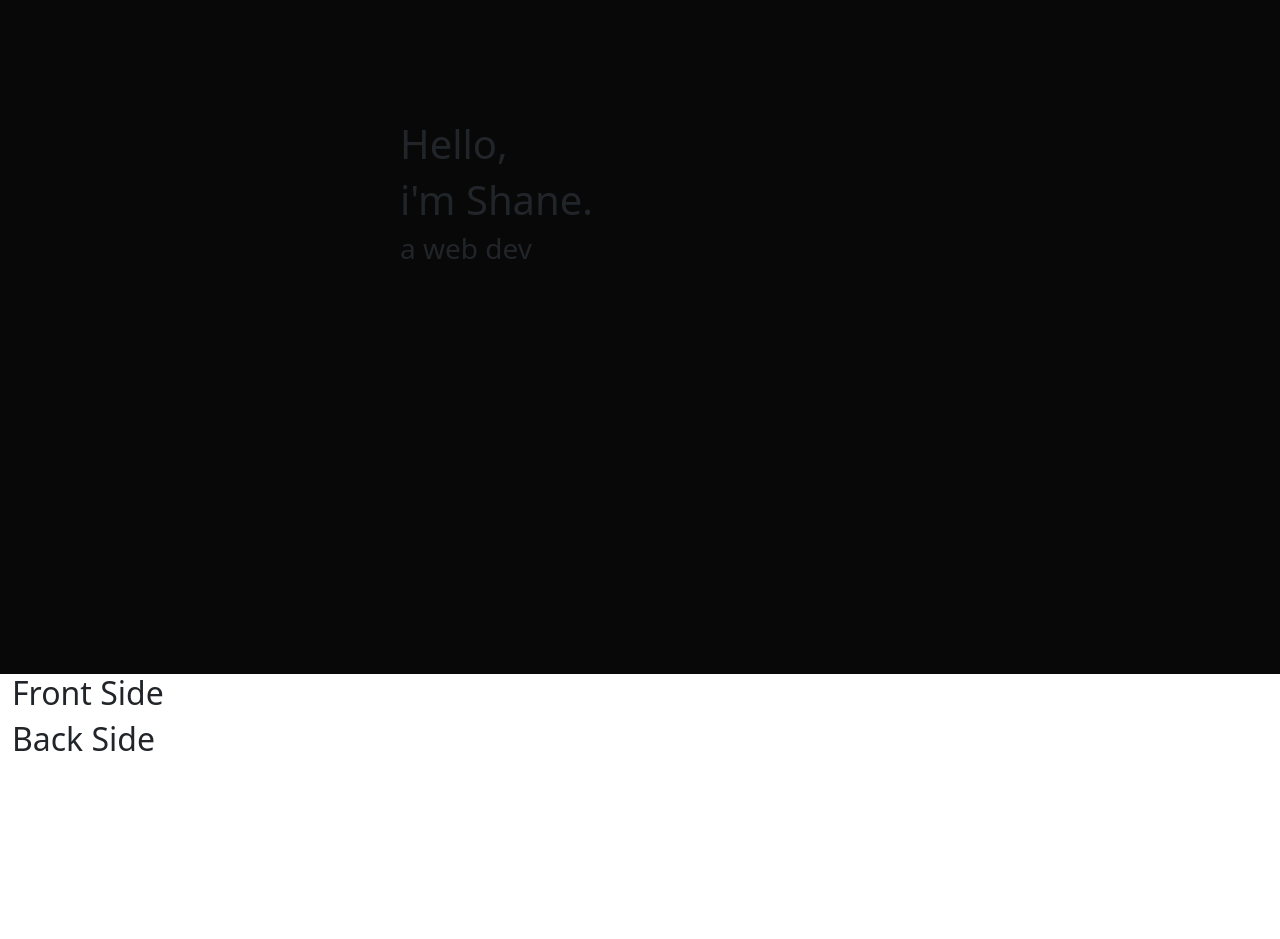
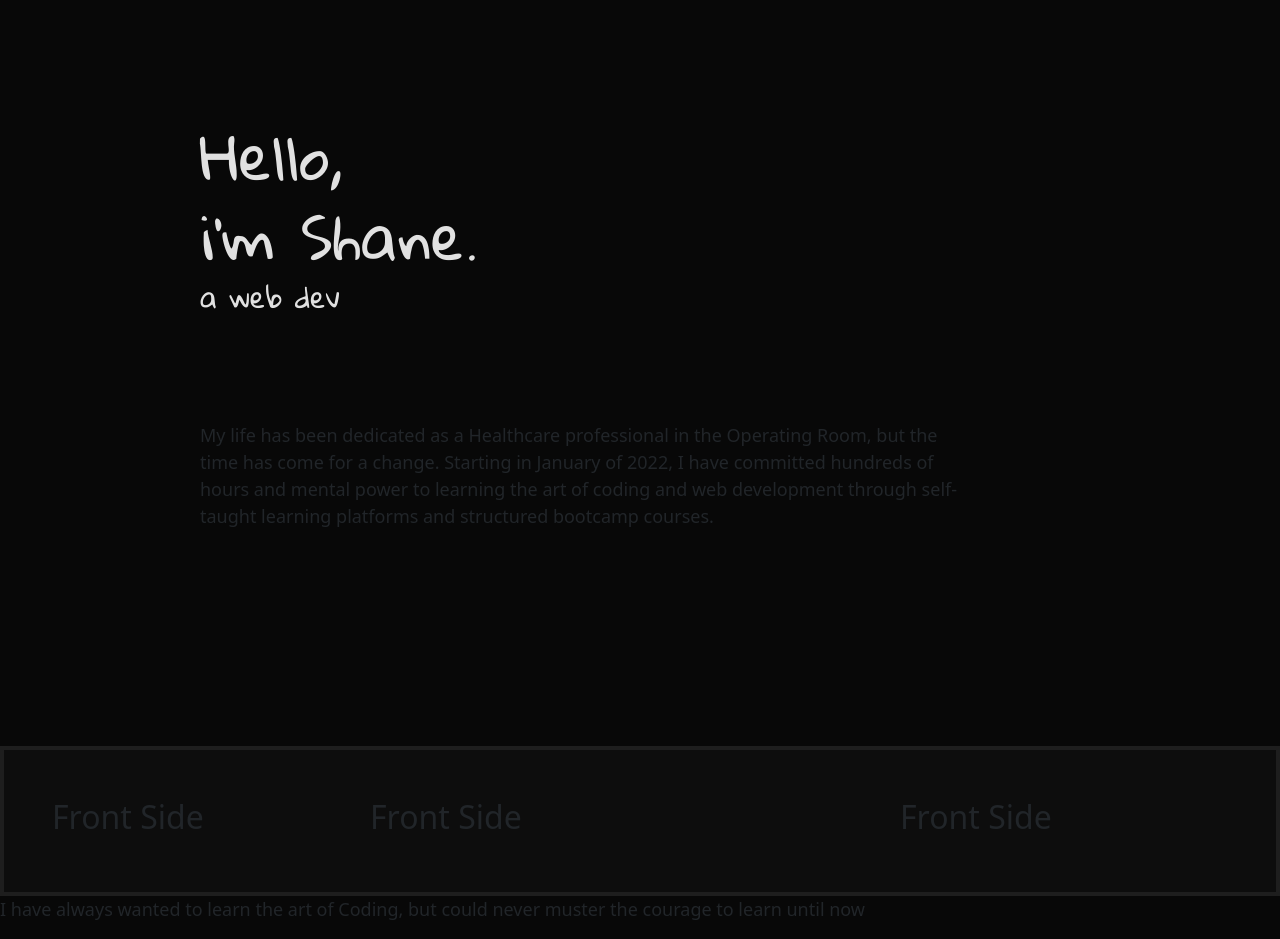
Before and after one commit to Friedhouse/Portfolio-site, a plain HTML site: page index.html in a window 1280 px wide. Shown: the part 280-1219 px from the top of the page. Before the commit the page ends 1046 px from the top, so only its background shows below. Drawn offline with nearby package versions, Linux system fonts and the light colour scheme.

Commit message:
added styles, fonts, and header finish.

```diff
--- a/index.html
+++ b/index.html
@@ -14,31 +14,39 @@
 
     <link rel="preconnect" href="https://fonts.googleapis.com">
     <link rel="preconnect" href="https://fonts.gstatic.com" crossorigin>
-    <link href="https://fonts.googleapis.com/css2?family=Merriweather:wght@400;900&family=Noto+Sans:wght@200;400&display=swap" rel="stylesheet">
+    <link href="https://fonts.googleapis.com/css2?family=Bangers&family=Gloria+Hallelujah&display=swap" rel="stylesheet">
 
 </head>
 <body>
-    <div class="container-fluid header">
+    <div class="container-fluid header-title">
         <div class="row">
-            <div class="col">
+            <div class="col m ">
                 <h1>Hello,</h1>
                 <h1>i'm Shane.</h1>
                 <h3>a web dev</h3>
             </div>
         </div>
-    </div>
-
-    <div class="container-fluid">
-        <div class="row flip-box">
-            <div class="col-4 flip-box-front">
-                <h2>Front Side</h2>
-            </div>
-            <div class="flip-box-back">
-                <h2>Back Side</h2>
+        <div class="row header-body">
+            <div class="col">
+                <p>My life has been dedicated as a Healthcare professional in the Operating Room, but the time has come for a change. Starting in January of 2022, I have committed hundreds of hours and mental power to learning the art of coding and web development through self-taught learning platforms and structured bootcamp courses.</p>
             </div>
         </div>
     </div>
 
+    <div class="container-fluid">
+        <div class="row hover-box">
+            <div class="col-3 p-5">
+                <h2>Front Side</h2>
+            </div>
+            <div class="col-5 p-5">
+                <h2>Front Side</h2>
+            </div>
+            <div class="col-4 p-5">
+                <h2>Front Side</h2>
+            </div>
+        </div>
+    </div>
+<p>I have always wanted to learn the art of Coding, but could never muster the courage to learn until now</p>
 
 
 
--- a/style.css
+++ b/style.css
@@ -1,4 +1,27 @@
-.header {
+h1 {
+    color: rgb(225, 225, 225);
+    font-size: 60px;
+    font-family: Gloria Hallelujah, cursive;
+}
+h3 {
+    color: rgb(225, 225, 225);
+    font-family: Gloria Hallelujah, cursive;
+}
+body {
     background-color: rgb(8, 8, 8);
-    padding: 400px
+    font-size: 18px;
 }
+.header-title{
+    padding-top: 400px;
+    padding-left: 200px;
+    padding-right: 300px;
+}
+.header-body {
+    padding-top: 100px;
+    padding-bottom: 200px;
+}
+.hover-box {
+    background-color: rgb(13, 13, 13);
+    border: 4px solid rgb(30, 30, 30);
+
+}
```
